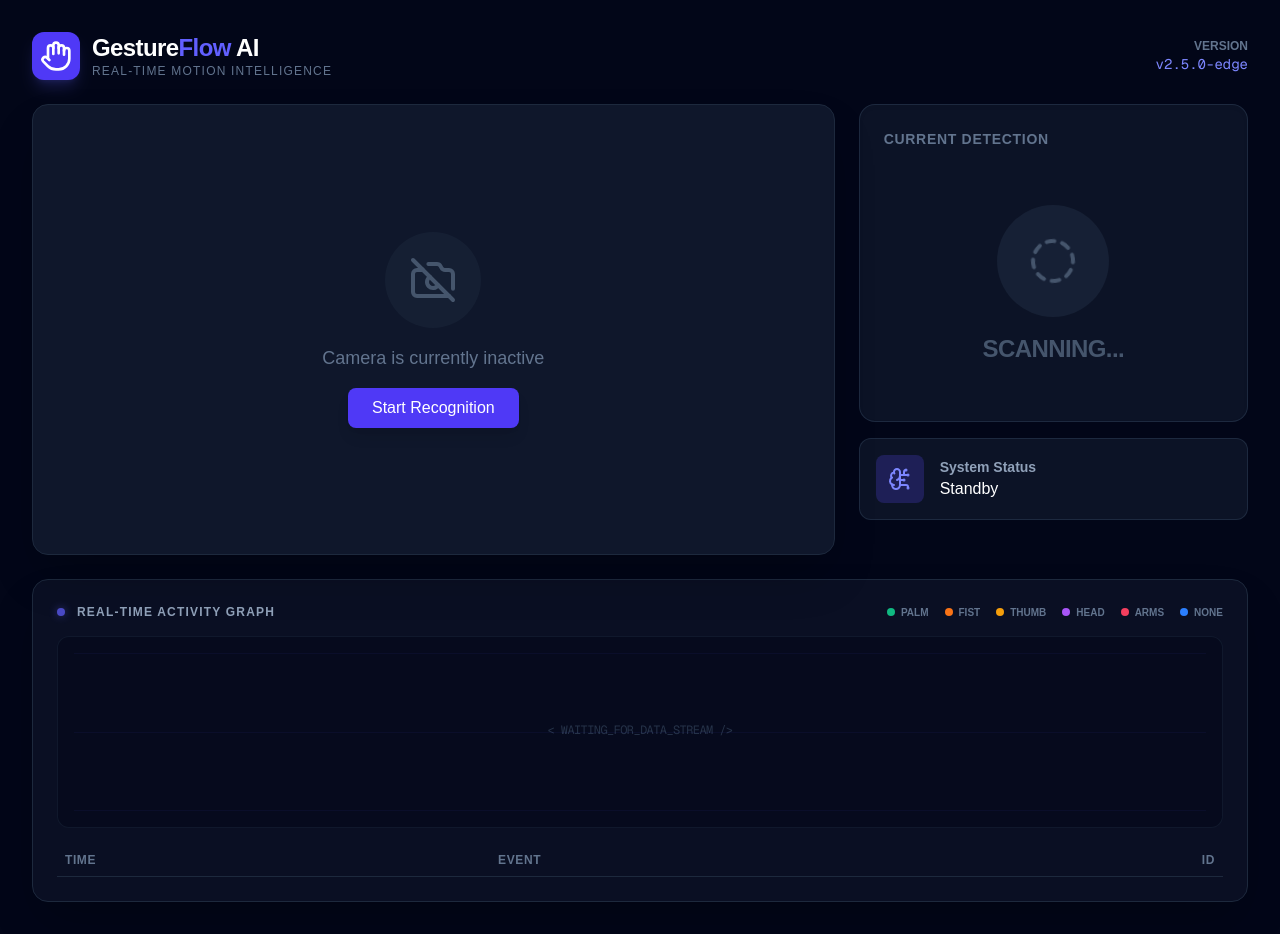
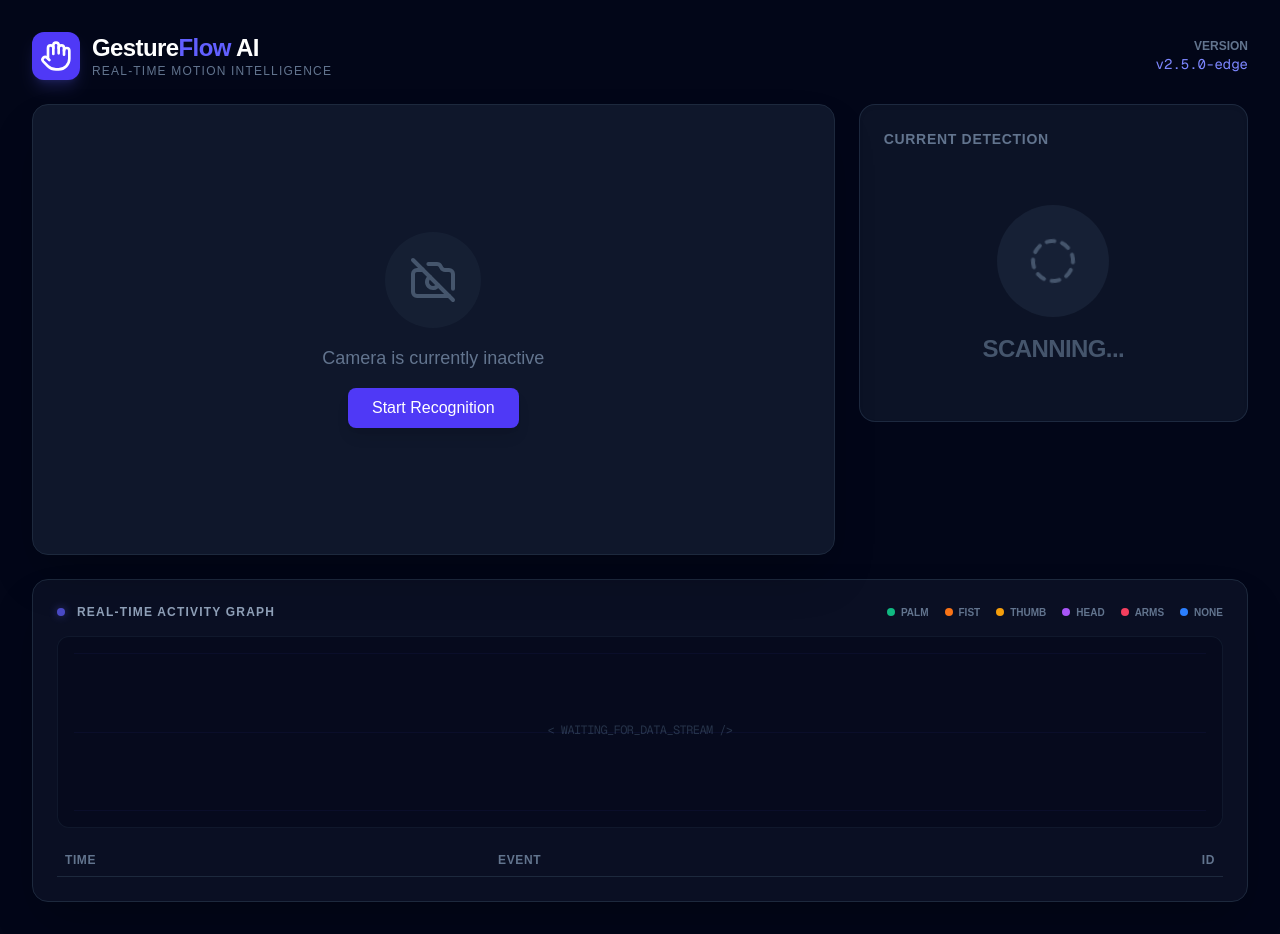
Before and after one commit to Aymane-Arfaoui/conuhacks2026, a Next.js app: page / in a window 1280 px wide. Built offline with nearby package versions, Linux system fonts and the light colour scheme.

Commit message:
Comment out unused grid layout in the gesture display section

```diff
--- a/app/page.tsx
+++ b/app/page.tsx
@@ -106,7 +106,7 @@ export default function Home() {
           <aside className="lg:col-span-4 flex flex-col space-y-4">
             <GestureDisplay currentGesture={currentGesture} />
 
-            <div className="grid grid-cols-1 gap-4">
+            {/* <div className="grid grid-cols-1 gap-4">
                <div className="p-4 bg-slate-800/40 rounded-xl border border-slate-700/50 flex items-center space-x-4">
                   <div className="bg-indigo-900/50 p-3 rounded-lg">
                     <BrainCircuit className="text-indigo-400" size={24} />
@@ -116,7 +116,7 @@ export default function Home() {
                     <p className="text-white font-medium">{isActive ? 'Live Processing' : 'Standby'}</p>
                   </div>
                </div>
-            </div>
+            </div> */}
           </aside>
         </div>
 
```
